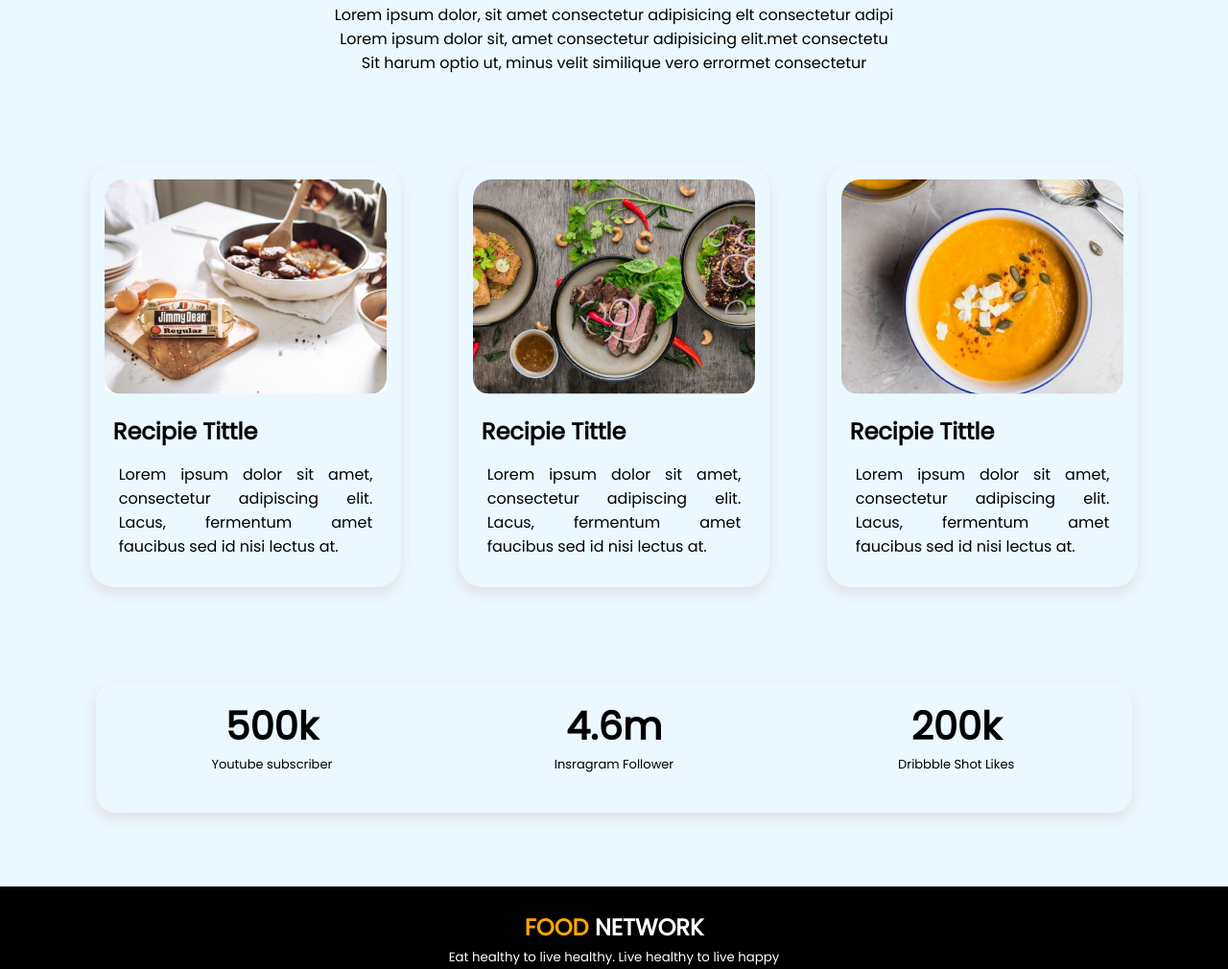
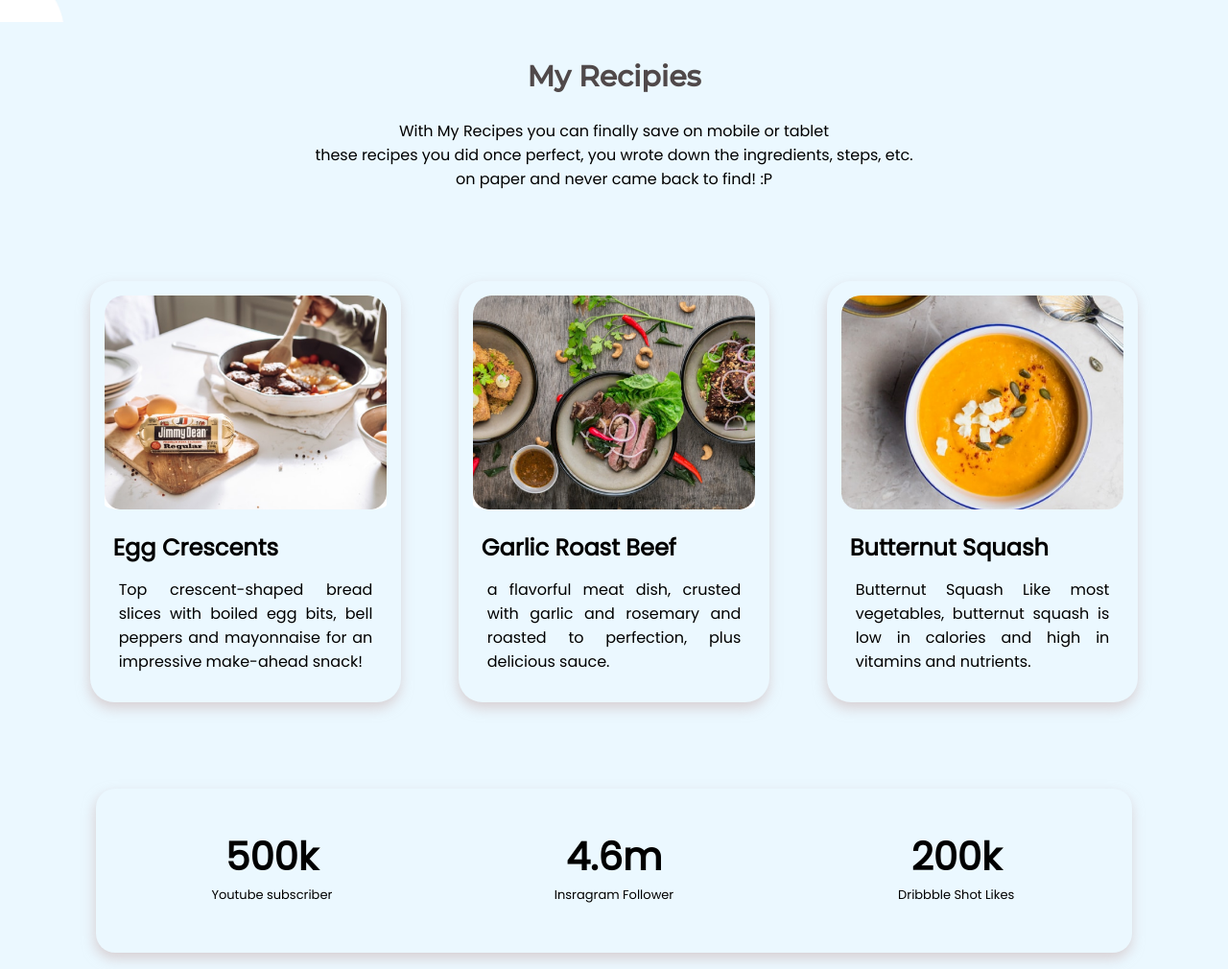
Before and after one commit to sheikhprotik/food-zone, a plain HTML site: page index.html in a window 1280 px wide. Shown: the part 1072-2082 px from the top of the page at 96% size. Drawn offline with Linux system fonts and the light colour scheme.

Commit message:
image adjusted

```diff
--- a/index.html
+++ b/index.html
@@ -21,7 +21,7 @@
         <div class="top-banner">
             <h1 class="head"><span class="name">Skip </span>The Diet,<br> Just Eat healthy With Food Network</h1>
             <h3>Imagine you don't need a diet because we provide<br> healthy and delicious food for you!</h3>
-            <a class="button1" target="blank" href="">Order Food</a>
+            <a class="button1" target="blank" href="#">Order Food</a>
         </div>
         <div class="top-banner"><img src="images/female/Group 8425.png" alt="female holding food"></div>
     </section>
@@ -31,16 +31,16 @@
             <h2>About Me</h2>
             <P> It was a success from the start but quickly became something even bigger... a game changer. We saw what
                 was happening and got excited. Let’s keep going.</P>
-            <a class="button2" target="blank" href="">Contact me</a>
+            <a class="button2" target="blank" href="#">Contact me</a>
         </div>
     </section>
     <section class="third-section">
         <div>
             <h2>My Recipies</h2>
             <p>
-                Lorem ipsum dolor, sit amet consectetur adipisicing elt consectetur adipi <br>
-                Lorem ipsum dolor sit, amet consectetur adipisicing elit.met consectetu <br>
-                Sit harum optio ut, minus velit similique vero errormet consectetur
+                With My Recipes you can finally save on mobile or tablet <br> these recipes you did once perfect, you
+                wrote
+                down the ingredients, steps, etc. <br> on paper and never came back to find! :P
             </p>
         </div>
     </section>
@@ -48,30 +48,24 @@
 
         <div class="card">
             <img src="images/food/Project Cover.jpg" alt="img" height="250px" width="300px">
-            <h2>Recipie Tittle</h2>
-            <p class="ptag"> Lorem ipsum dolor sit amet,
-                consectetur adipiscing elit. Lacus,
-                fermentum amet faucibus sed id nisi
-                lectus at.
+            <h2>Egg Crescents</h2>
+            <p class="ptag"> Top crescent-shaped bread slices with boiled egg bits, bell peppers and mayonnaise for an
+                impressive make-ahead snack!
             </p>
         </div>
 
         <div class="card">
             <img src="images/food/Project Cover1.jpg" alt="img" height="250px" width="300px">
-            <h2>Recipie Tittle</h2>
-            <p class="ptag">Lorem ipsum dolor sit amet,
-                consectetur adipiscing elit. Lacus,
-                fermentum amet faucibus sed id nisi
-                lectus at.</p>
+            <h2>Garlic Roast Beef</h2>
+            <p class="ptag"> a flavorful meat dish, crusted with garlic and rosemary and roasted to perfection, plus
+                delicious sauce. </p>
         </div>
 
         <div class="card">
             <img src="images/food/Project Cover9.png" alt="img" height="250px" width="300px">
-            <h2>Recipie Tittle</h2>
-            <p class="ptag">Lorem ipsum dolor sit amet,
-                consectetur adipiscing elit. Lacus,
-                fermentum amet faucibus sed id nisi
-                lectus at.</p>
+            <h2>Butternut Squash</h2>
+            <p class="ptag">Butternut Squash Like most vegetables, butternut squash is low in calories and high in
+                vitamins and nutrients.</p>
         </div>
 
     </section>
--- a/style.css
+++ b/style.css
@@ -17,16 +17,18 @@ h3{
 }
 .top-section{
     display: flex;
-    margin: 5%;
+    margin: 8% 5%;
+
 }
 .top-banner{
     width: 50%;
     color: #50494a;
 }
 .top-banner img{
-    width: 90%;
+    width: 100%;
     padding-top: 2%;
     padding-left: 27%;
+    margin-top: -70px;
 }
 .name{
     color:orange;
@@ -59,6 +61,7 @@ h3{
 .middle-banner h2{
     font-family: 'Montserrat', sans-serif;
     font-size: 30px;
+    margin-top: 20%;
     margin-bottom: 20px
 
 
@@ -77,7 +80,7 @@ h3{
     font-size: 15px;
     font-weight: 400;
     padding: 17px 40px;
-    margin:30px 0px;
+    margin:55px 0px;
 
     display: inline-block;
 }
@@ -87,6 +90,7 @@ h3{
 }
 .third-section h2{
     margin-bottom: 2%;
+    margin-top: 3%;
     font-family: 'Montserrat', sans-serif;
     font-size: 30px;
     color: #50494a;
@@ -103,7 +107,7 @@ h3{
 .card
 {
     border-radius: 50px;
-    box-shadow: -1px 6px 13px 0px rgba(216, 195, 195, 0.44);
+    box-shadow: -1px 6px 13px 0px rgba(202, 179, 179, 0.575);
     height: 100%;
     width: 50%;
     border-radius: 25px;
@@ -130,22 +134,23 @@ h3{
 }
 .stat{
     display: flex;
-    box-shadow: -1px 6px 13px 0px rgba(216, 195, 195, 0.44);
-    margin: 70px 100px;
-    padding: 40px 5px;
+    box-shadow: -1px 6px 13px 0px rgba(202, 179, 179, 0.575);
+    margin: 60px 100px;
+    padding: 50px 5px;
     border-radius: 20px;
 }
 .lst{
     margin-left: 10%;
     margin-right: 10%;
     width: 20%;
-    margin-top: -25px;
+    margin-top: 1px;
 }
 .lst h1{
     text-align: center;
     margin-bottom: 0px;
     font-size: 40px;
     font-weight: 700;
+    margin-top: -10px;
 }
 .lst p{
     margin-top: 0px;
@@ -157,7 +162,7 @@ footer{
 }
 .foot{
     text-align: center;
-    color:white;
+    color:gray;
     padding-top: 2%;
     padding-bottom: 10%;
     margin-top: 6%;
@@ -165,3 +170,6 @@ footer{
 .foot-color{
     color: orange;
 }
+.foot h2{
+    margin-bottom: 30px;
+}
```
